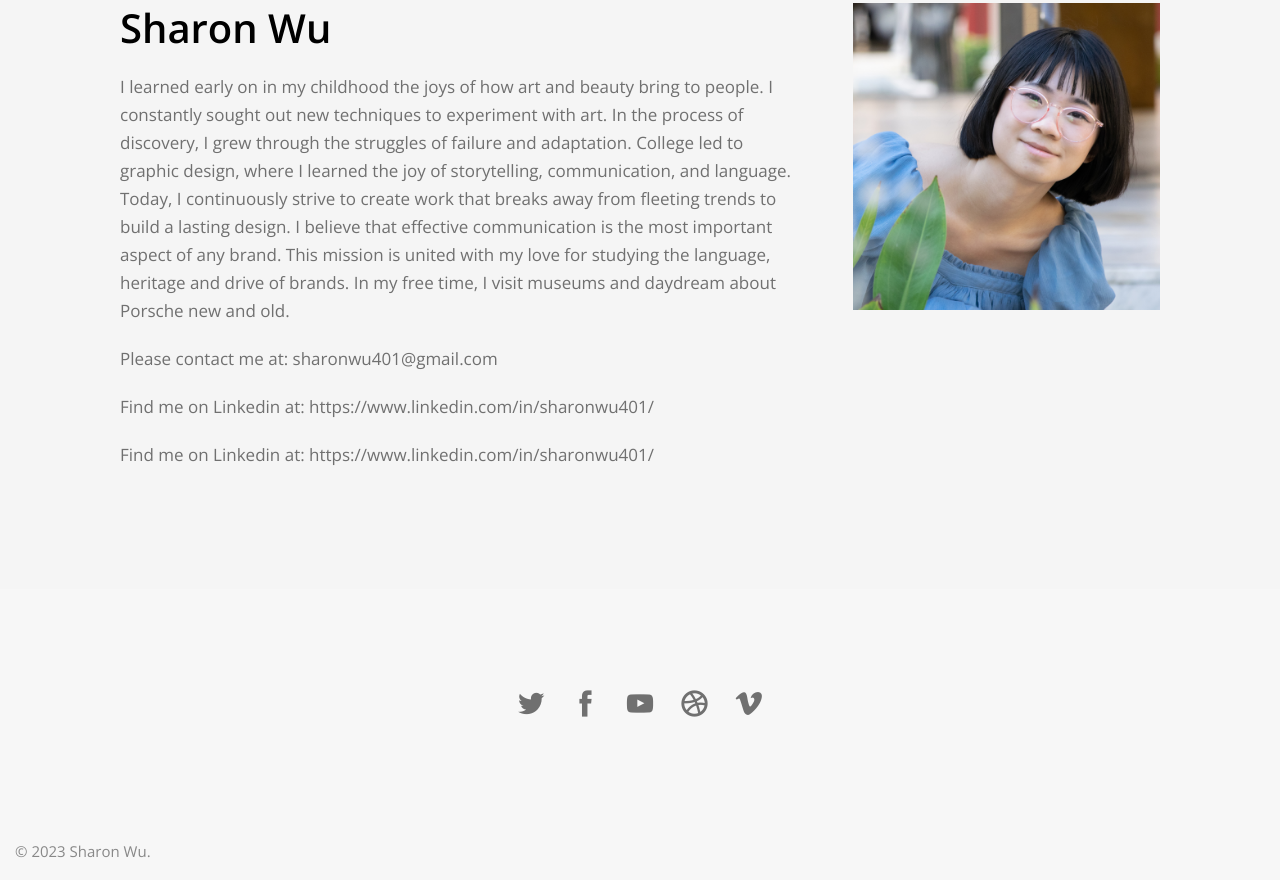
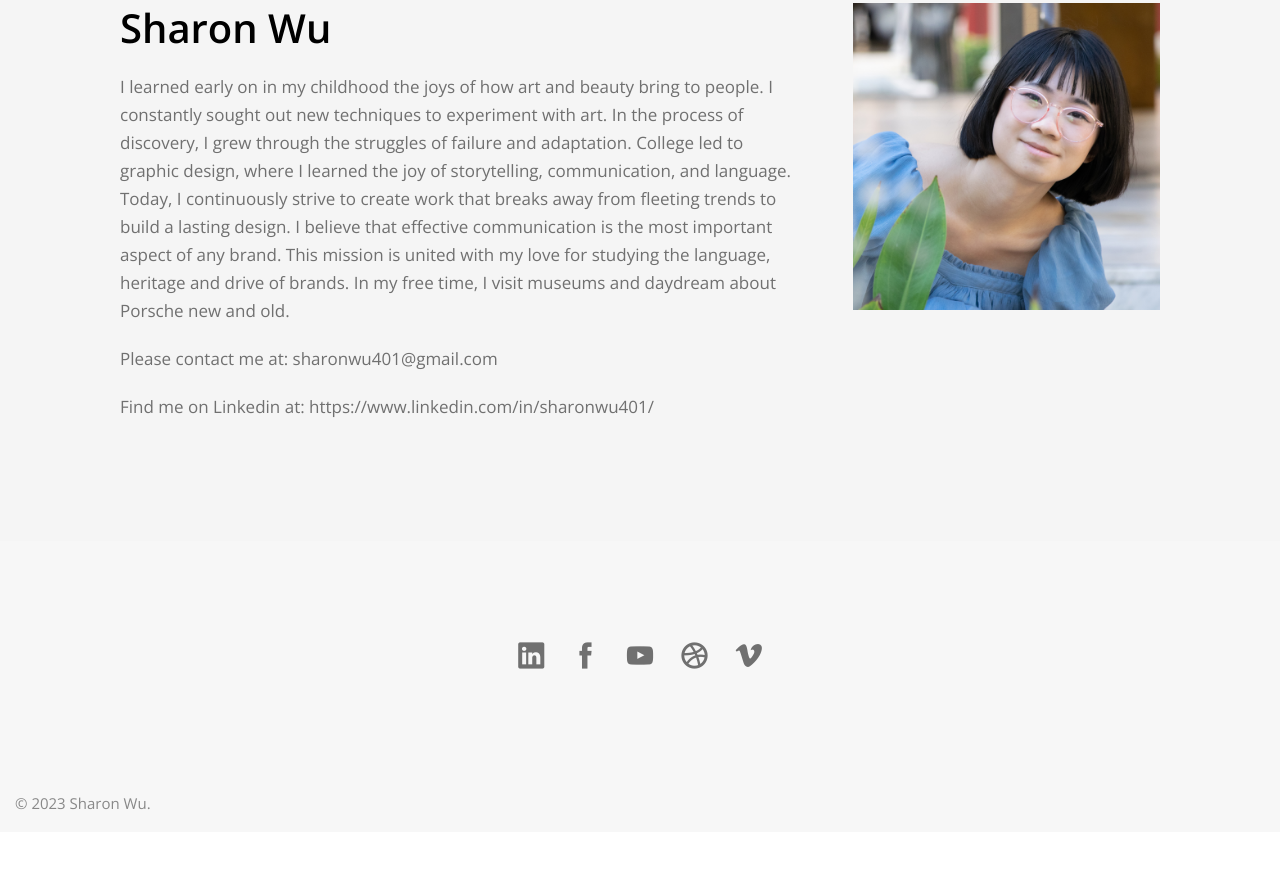
Before and after one commit to sharonmwu/portfolioworks, a plain HTML site: page index.html in a window 1280 px wide. Shown: the part 970-1850 px from the top of the page. After the commit the page ends 1802 px from the top, so only its background shows below. Drawn offline with nearby package versions, Linux system fonts and the light colour scheme; files whose address does not match are found by name.

Commit message:
Update index.html

```diff
--- a/index.html
+++ b/index.html
@@ -70,7 +70,6 @@
             I learned early on in my childhood the joys of how art and beauty bring to people. I constantly sought out new techniques to experiment with art. In the process of discovery, I grew through the struggles of failure and adaptation. College led to graphic design, where I learned the joy of storytelling, communication, and language. Today, I continuously strive to create work that breaks away from fleeting trends to build a lasting design. I believe that effective communication is the most important aspect of any brand. This mission is united with my love for studying the language, heritage and drive of brands. In my free time, I visit museums and daydream about Porsche new and old.</p>
             <p>Please contact me at: sharonwu401@gmail.com</p>
             <p>Find me on Linkedin at: https://www.linkedin.com/in/sharonwu401/</p>
-            <p>Find me on Linkedin at: https://www.linkedin.com/in/sharonwu401/</p>
 
 
             </div>
@@ -83,7 +82,7 @@
 
 	<div class="section social-icons">
 		<div class="full">
-            <a href="#" class="icofont icofont-social-twitter"></a>
+            <a href="#" class="icofont icofont-social-linkedin"></a>
             <a href="#" class="icofont icofont-social-facebook"></a>
             <a href="#" class="icofont icofont-social-youtube-play"></a>
             <a href="#" class="icofont icofont-social-dribble"></a>
```
